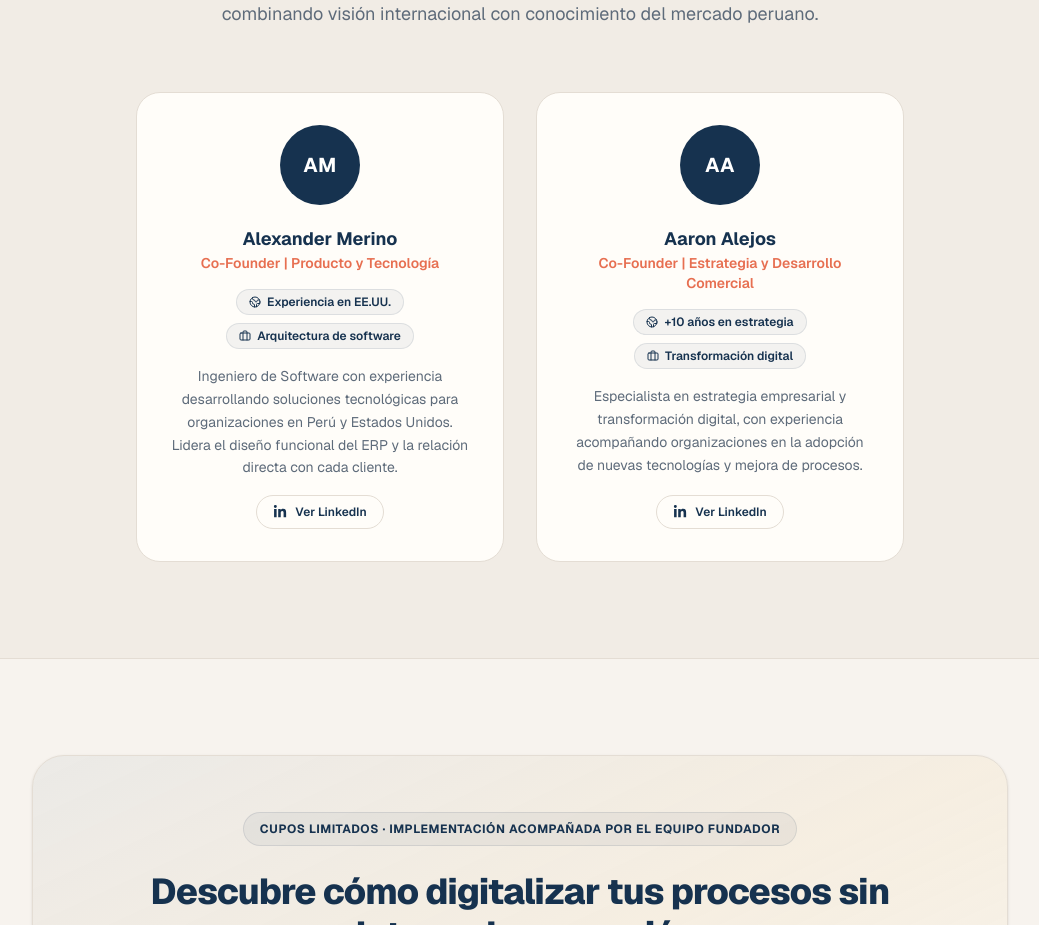
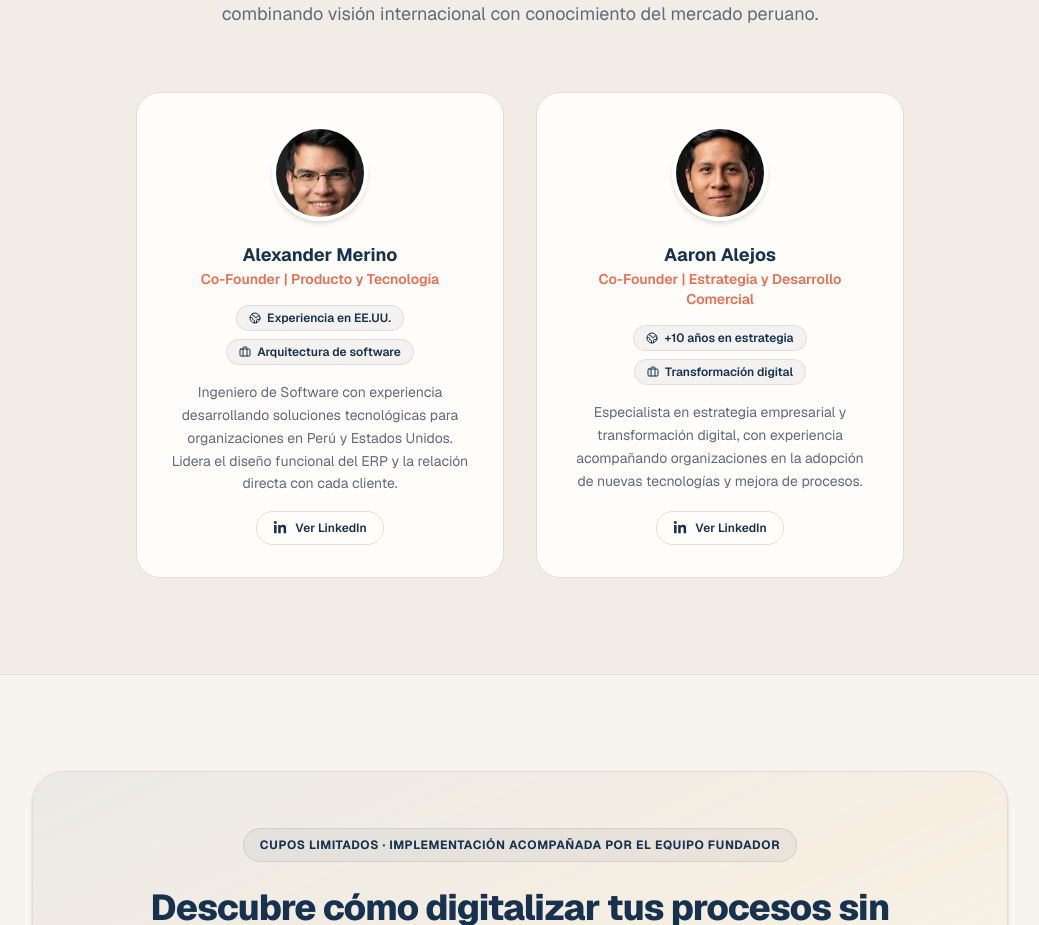
Before and after one commit to alexandermerino-prometech/landing-page, a Next.js app: page / in a window 1280 px wide. Shown: the part 7520-8445 px from the top of the page, without its empty margins (120-1159 px from the left). Built offline with nearby package versions, Linux system fonts and the light colour scheme; no server answers.

Commit message:
agregar fotos del equipo

```diff
--- a/app/components/EquipoExperiencia.tsx
+++ b/app/components/EquipoExperiencia.tsx
@@ -2,12 +2,14 @@
 
 import { FaLinkedinIn } from "react-icons/fa";
 import { Globe2, Briefcase } from "lucide-react";
+import Image from "next/image";
 
 interface Persona {
   nombre: string;
   rol: string;
   bio: string;
   highlights: string[];
+  foto: string,
   linkedin?: string;
 }
 
@@ -17,6 +19,7 @@ const equipo: Persona[] = [
     rol: "Co-Founder | Producto y Tecnología",
     bio: "Ingeniero de Software con experiencia desarrollando soluciones tecnológicas para organizaciones en Perú y Estados Unidos. Lidera el diseño funcional del ERP y la relación directa con cada cliente.",
     highlights: ["Experiencia en EE.UU.", "Arquitectura de software"],
+    foto: "/equipo/alexander-merino.jpg",
     linkedin: "https://www.linkedin.com/in/alexander-merino/",
   },
   {
@@ -24,6 +27,7 @@ const equipo: Persona[] = [
     rol: "Co-Founder | Estrategia y Desarrollo Comercial",
     bio: "Especialista en estrategia empresarial y transformación digital, con experiencia acompañando organizaciones en la adopción de nuevas tecnologías y mejora de procesos.",
     highlights: ["+10 años en estrategia", "Transformación digital"],
+    foto: "/equipo/aaron-alejos.jpg",
     linkedin: "https://www.linkedin.com/in/aaron-alejos-flores/",
   },
 ];
@@ -59,13 +63,14 @@ export default function EquipoExperiencia() {
               key={persona.nombre}
               className="bg-[#FFFDF9] rounded-3xl border border-[#E4DDD4] p-8 flex flex-col items-center text-center hover:shadow-md hover:border-[#16324F]/20 transition-all duration-300"
             >
-              <div
-                className="w-20 h-20 rounded-full bg-[#16324F] flex items-center justify-center mb-5 flex-shrink-0"
-                aria-hidden="true"
-              >
-                <span className="text-white text-xl font-bold tracking-wide">
-                  {obtenerIniciales(persona.nombre)}
-                </span>
+              <div className="relative w-24 h-24 mb-5">
+                <Image
+                  src={persona.foto}
+                  alt={persona.nombre}
+                  fill
+                  className="rounded-full object-cover border-4 border-white shadow-md"
+                  sizes="96px"
+                />
               </div>
 
               <h3 className="text-lg font-bold text-[#16324F]">{persona.nombre}</h3>
```
Also changed, not shown: public/equipo/aaron-alejos.jpg (added), public/equipo/alexander-merino.jpg (added).
